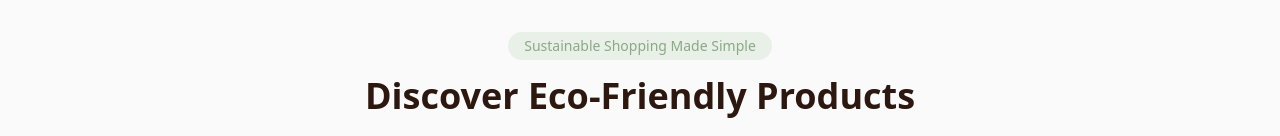
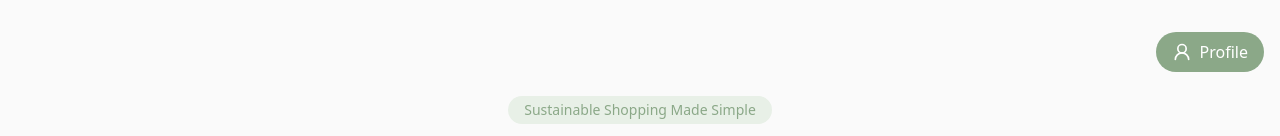
Before and after one commit to asmitabag/greenwise-guide, a React (Vite) app: page / in a window 1280 px wide. Shown: the top 136 px of the page. Built offline with nearby package versions, Linux system fonts and the light colour scheme.

Commit message:
Add feature
This commit adds a new feature.

```diff
--- a/src/pages/Index.tsx
+++ b/src/pages/Index.tsx
@@ -1,8 +1,9 @@
-
 import { useState } from "react";
+import { Link } from "react-router-dom";
 import { ProductCard } from "@/components/ProductCard";
 import { Categories } from "@/components/Categories";
 import { motion } from "framer-motion";
+import { UserRound } from "lucide-react";
 
 // Mock data for demonstration
 const products = [
@@ -48,6 +49,16 @@ const Index = () => {
   return (
     <div className="min-h-screen bg-eco-background">
       <div className="container mx-auto px-4 py-8">
+        <div className="flex justify-end mb-6">
+          <Link
+            to="/profile"
+            className="flex items-center gap-2 px-4 py-2 rounded-full bg-eco-primary text-white hover:bg-eco-primary/90 transition-colors"
+          >
+            <UserRound size={20} />
+            <span>Profile</span>
+          </Link>
+        </div>
+
         <div className="text-center mb-12 animate-fade-in">
           <span className="inline-block px-4 py-1 bg-eco-muted text-eco-primary rounded-full text-sm font-medium mb-4">
             Sustainable Shopping Made Simple
```
